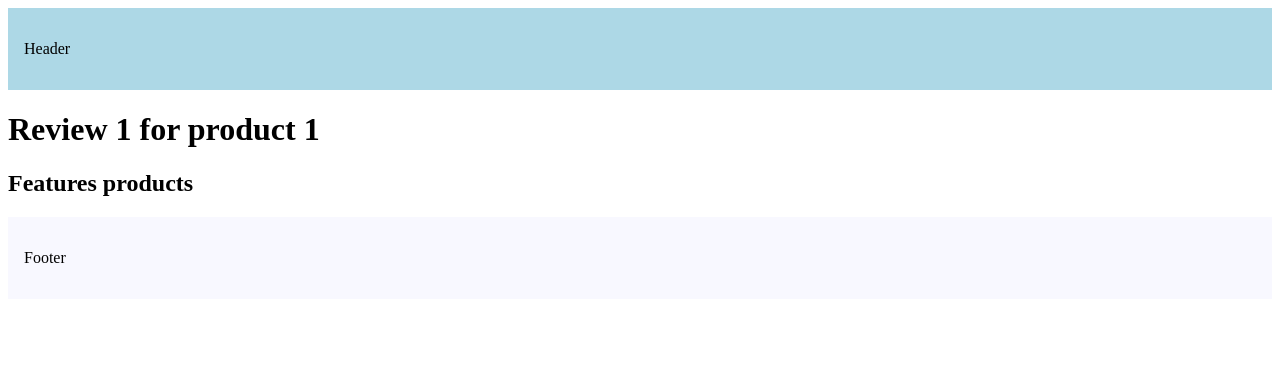
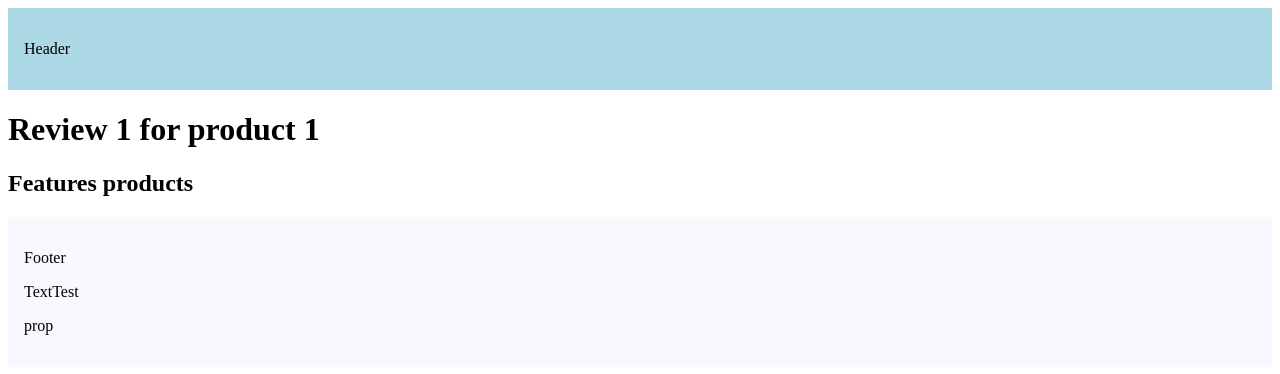
Before and after one commit to GKastet/Next-14, a Next.js app: page /products/1/reviews/1 in a window 1280 px wide. Shown: the top 374 px of the page. Built offline with nearby package versions, Linux system fonts and the light colour scheme.

Commit message:
template.tsx

```diff
--- a/src/components/Footer/footer.tsx
+++ b/src/components/Footer/footer.tsx
@@ -1,3 +1,5 @@
+import TextTest from "../TextTest/TextTest";
+
 export default function Footer(){
     return(
         <footer
@@ -7,6 +9,7 @@ export default function Footer(){
           }}
         >
           <p>Footer</p>
+          <TextTest />
         </footer>
     )
 }
--- /dev/null
+++ b/src/components/TextTest/TextTest.tsx
@@ -0,0 +1,10 @@
+const TextTest = () => {
+  return (
+    <>
+      <div>TextTest</div>
+      <p>prop</p>
+    </>
+  );
+};
+
+export default TextTest;
```
Also changed, not shown: src/app/(auth)/template.tsx (renamed from src/app/(auth)/layout.tsx, +6 -1 lines).
